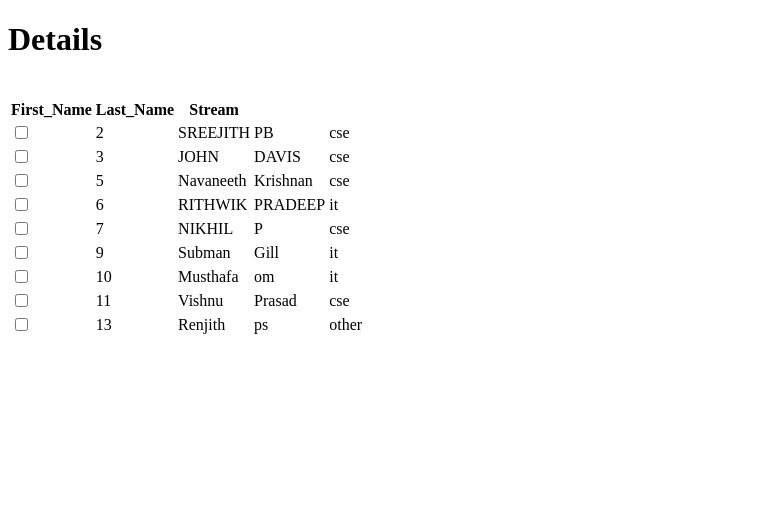
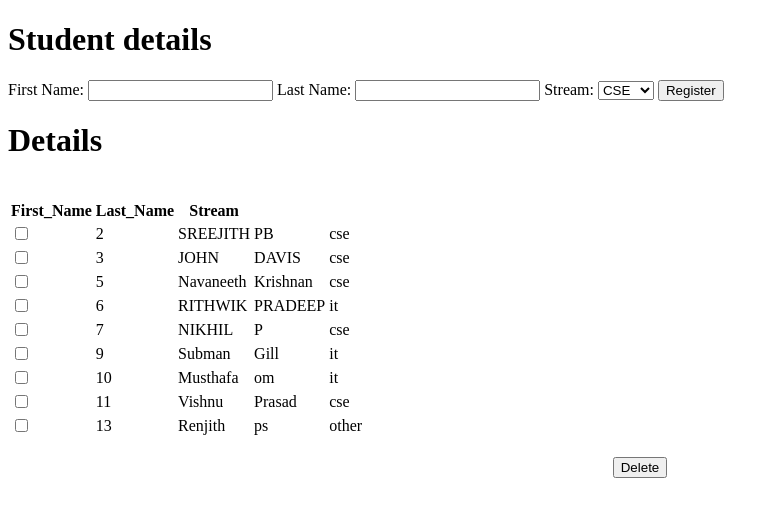
Before and after one commit to SREEJITH-P-B/django_basics_oct, a Django app: page /show in a window 1280 px wide. Shown: the top 517 px of the page, without its empty margins (0-779 px from the left). Run offline with Django 3.2, Linux system fonts and the light colour scheme; data comes from the database, SQL or seed files in the repository; both versions use the stored data as it was after the commit.

Commit message:
created a page in which having options to add elements ,display elements and delete records

```diff
--- a/django_basics/django_basics/urls.py
+++ b/django_basics/django_basics/urls.py
@@ -24,5 +24,6 @@ urlpatterns = [
     path('show',views.show,name="show"),
     path('display_row',views.display_row,name="display_row"),
     path('completed/<ids>',views.completed_item,name="completed"),
+    path('deleted',views.delete_item,name="deleted"),
 
 ]
--- a/django_basics/forms_django_learn/templates/forms_django_learn/show.html
+++ b/django_basics/forms_django_learn/templates/forms_django_learn/show.html
@@ -2,6 +2,23 @@
 <!DOCTYPE html>
 <html>
 <body>
+<h1>Student details</h1>
+
+<form action="{% url 'details' %}" method="post">
+{% csrf_token %}
+<label for="fname">First Name:</label>
+<input type="text" id="fname" name="fname">
+<label for="lname">Last Name:</label>
+<input type="text" id="lname" name="lname">
+<label for="stream">Stream:</label>
+<select id="stream" name="stream">
+<option value="cse">CSE</option>
+<option value="it">IT</option>
+<option value="other">Other</option></select>
+<input type="submit" value="Register"/>
+</form>
+
+
 <h1>Details</h1><br>
 <table>
     <tr>
@@ -26,8 +43,8 @@
 
     {% endfor %}
 </table>
-
-
+<br><center>
+<button type="button" onclick="window.location='{% url 'deleted'  %}';" >Delete</button></center>
 
 
 </body>
--- a/django_basics/forms_django_learn/views.py
+++ b/django_basics/forms_django_learn/views.py
@@ -3,6 +3,14 @@ from .models import detailss
 
 def home(request):
     return render(request,'forms_django_learn/index.html')
+
+def show(request):
+        query_results = detailss.objects.all()
+        context ={
+            "results":query_results,
+        }
+        return render(request,'forms_django_learn/show.html',context)
+
 def details(request):
     if request.method=='POST':
         d=detailss()
@@ -11,25 +19,10 @@ def details(request):
         d.stream=request.POST.get('stream')
         d.completed=0
         d.save()
-        context = {
-        "fname":d.fname,
-        "lname": d.lname,
-        "stream": d.stream,
-        }
-        return render(request,'forms_django_learn/details.html',context)
-    else:
-        context = {
-        "fname":"",
-        "lname": "",
-        "stream": "",
-        }
-        return render(request,'forms_django_learn/details.html',context)
-def show(request):
-        query_results = detailss.objects.all()
-        context ={
-            "results":query_results,
-        }
-        return render(request,'forms_django_learn/show.html',context)
+        return redirect('show')
+def delete_item(request):
+    query_results = detailss.objects.filter(completed=True).delete()
+    return redirect('show')
 
 def display_row(request):
         if request.method=='POST':
```
Also changed, not shown: django_basics/db.sqlite3.
